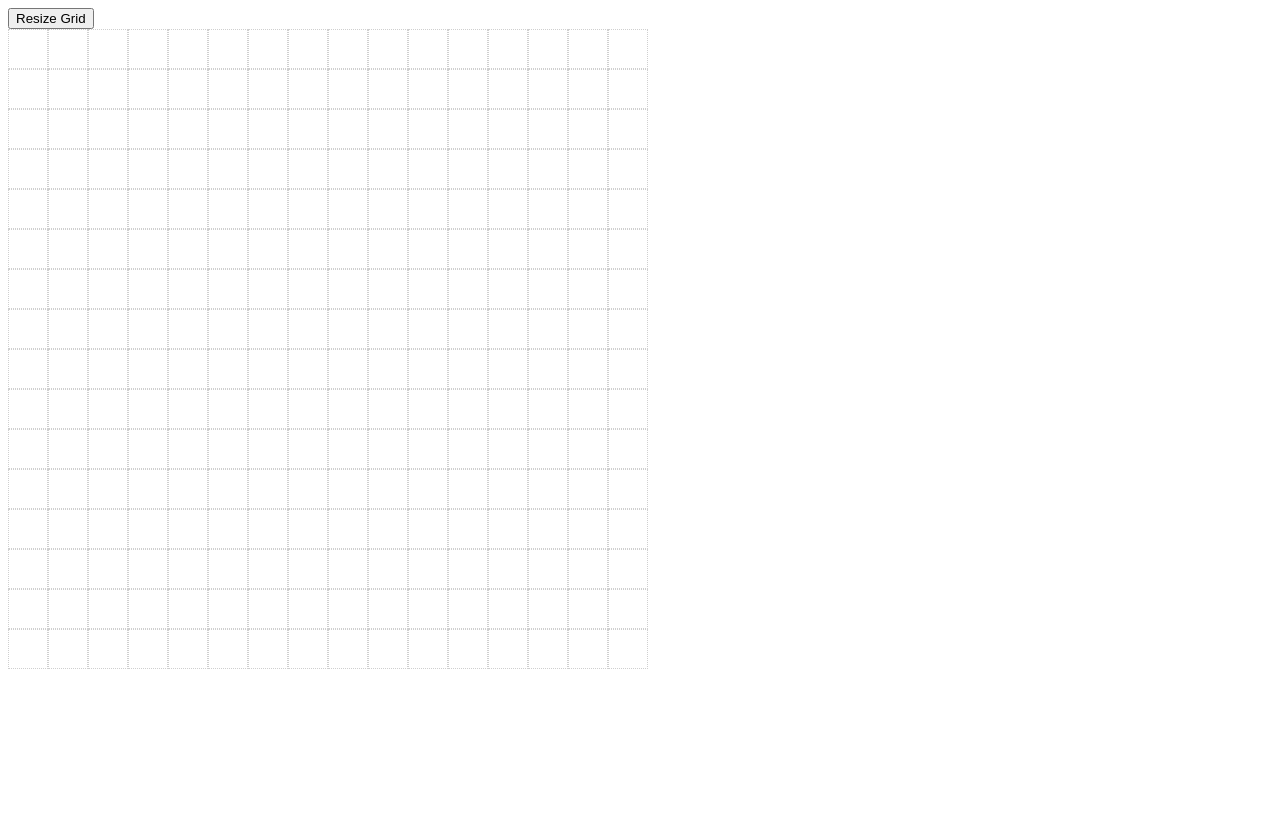
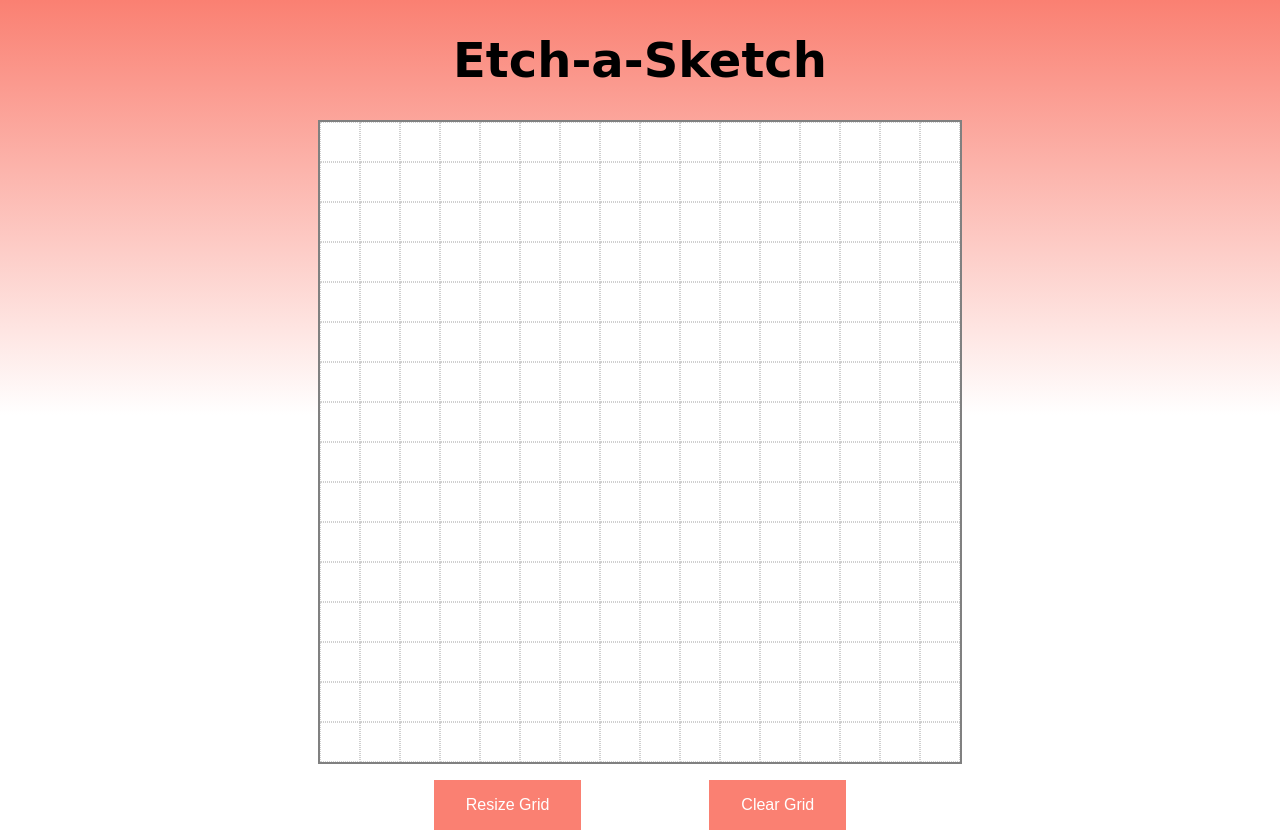
Before and after one commit to leaf0165/etch-a-sketch, a plain HTML site: page index.html in a window 1280 px wide. Before the commit the page ends 800 px from the top, so only its background shows below. Drawn offline with Linux system fonts and the light colour scheme.

Commit message:
Add style to page
Makes it clearer what the page is about, more pleasant

```diff
--- a/index.html
+++ b/index.html
@@ -7,8 +7,14 @@
     <link rel="stylesheet" href="styles.css">
 </head>
 <body>
-    <button type="button" class="resize-grid">Resize Grid</button>
+    <h1>Etch-a-Sketch</h1>
+
     <div class="container"></div>
+
+    <div class="buttons">
+        <button type="button" class="resize-grid">Resize Grid</button>
+        <button type="button" class="clear-grid">Clear Grid</button>
+    </div>
 
     <script src="script.js"></script>
 </body>
--- a/styles.css
+++ b/styles.css
@@ -1,9 +1,26 @@
+body {
+    display: flex;
+    flex-direction: column;
+    align-items: center;
+
+    /*background-image: linear-gradient(0deg,rgba(250, 128, 114, 1) 0%, rgba(255, 255, 255, 1) 50%);*/
+    background-image: linear-gradient(0deg,rgba(255, 255, 255, 1) 50%, rgba(250, 128, 114, 1) 100%);
+    margin: 0;
+}
+
+html {
+    background-color: white;
+}
+
 .container {
     display: flex;
     flex-direction: column;
 
     width: 640px;
     height: 640px;
+    background-color: white;
+    border: 2px solid grey;
+    margin-bottom: 16px;
 }
 
 .tile {
@@ -20,5 +37,33 @@
 }
 
 .hover {
-    background-color: lightgray;
+    background-color: rgba(232, 232, 232, 0.5);
 }
+
+button {
+    border: none;
+    color: white;
+    background-color: salmon;
+    padding: 16px 32px;
+    font-size: 16px;
+    font-family: sans-serif;
+}
+
+button:hover {
+    color: black;
+    background-color: white;
+    border: 2px solid salmon;
+    padding: 14px 30px;
+    cursor: pointer;
+}
+
+h1 {
+    color: black;
+    font-size: 48px;
+    font-family: cursive;
+}
+
+.buttons {
+    display: flex;
+    gap: 128px;
+}
```
